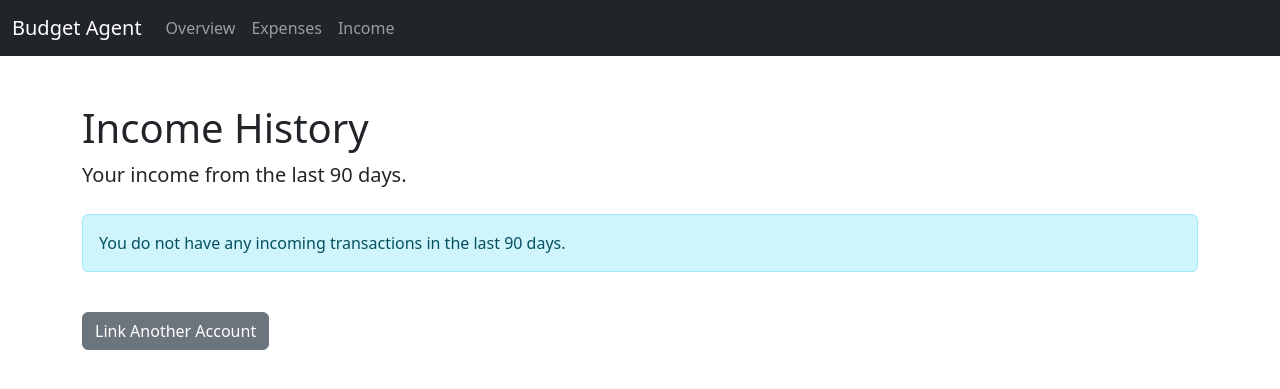
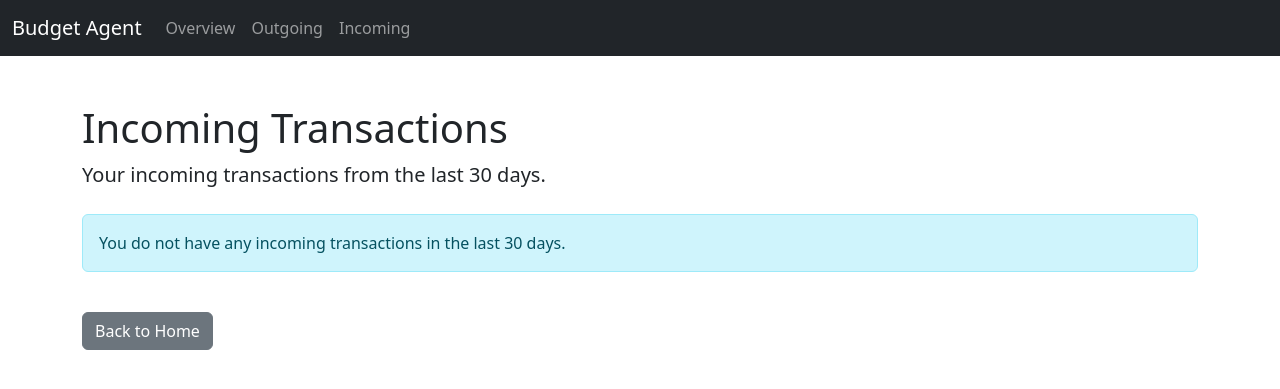
Before and after one commit to roypushpak/personal-finance-agent, a Flask app: template templates/income.html in a window 1280 px wide. Shown: the top 389 px of the page. Run offline with Flask 3, Linux system fonts and the light colour scheme; the template is opened without the code that fills it, so the values that code supplies are empty; parts of the project's set-up code (start-up, migrations or seed data) failed here and were passed over.

Commit message:
feat: Refine categorization with rules for income, savings & interest

```diff
--- a/app.py
+++ b/app.py
@@ -69,7 +69,7 @@ CACHE_FILE = 'transactions_cache.json'
 BUDGET_CATEGORIES = [
     "Groceries", "Restaurants", "Shopping", "Transportation", "Bills & Utilities",
     "Entertainment", "Health & Wellness", "Housing", "Taxes",
-    "Gifts & Donations", "Investments", "Travel", "Personal Care"
+    "Gifts & Donations", "Travel", "Personal Care", "Savings & Transfers"
 ]
 
 def json_date_serializer(obj):
@@ -146,7 +146,7 @@ def categorize_transaction(transaction_name):
 @app.route('/')
 def index():
     if access_token:
-        return redirect(url_for('expenses'))
+        return redirect(url_for('outgoing'))
     return render_template('index.html')
 
 @app.route('/api/create_link_token', methods=['POST'])
@@ -180,7 +180,7 @@ def set_access_token():
         # Clear cache when linking a new account
         if os.path.exists(CACHE_FILE):
             os.remove(CACHE_FILE)
-        return jsonify({'status': 'success', 'redirect_url': url_for('expenses')})
+        return jsonify({'status': 'success', 'redirect_url': url_for('outgoing')})
     except plaid.ApiException as e:
         return jsonify(json.loads(e.body))
 
@@ -215,15 +215,45 @@ def get_processed_transactions():
         print(f"Fetched {len(response['transactions'])} transactions. Now categorizing expenses with AI...")
         incoming_transactions = []
         outgoing_transactions = []
+
+        # Keywords to identify income transactions by name. Case-insensitive.
+        INCOME_KEYWORDS = ['gusto', 'ach electronic credit', 'direct deposit', 'payroll']
+        SAVINGS_KEYWORDS = ['cd deposit']
+        INTEREST_KEYWORDS = ['intrst pymnt', 'interest']
+
         for t in response['transactions']:
             transaction_data = t.to_dict()
-            if transaction_data['amount'] > 0:
+            transaction_name_lower = t.name.lower()
+
+            # Rule 1: Check for explicit income keywords first. This is the most reliable signal.
+            if any(keyword in transaction_name_lower for keyword in INCOME_KEYWORDS):
+                transaction_data['amount'] = abs(transaction_data['amount']) # Ensure amount is positive for display
+                transaction_data['ai_category'] = 'Income'
+                incoming_transactions.append(transaction_data)
+
+            # Rule 2: If not income, check if it's another form of credit (refund).
+            # Plaid uses negative amounts for credits.
+            elif transaction_data['amount'] < 0:
+                transaction_data['amount'] = abs(transaction_data['amount'])
+
+                # Check if it's interest
+                if any(keyword in transaction_name_lower for keyword in INTEREST_KEYWORDS):
+                    transaction_data['ai_category'] = 'Interest'
+                # Otherwise, it's a refund
+                else:
+                    transaction_data['ai_category'] = 'Refund'
+
+                incoming_transactions.append(transaction_data)
+
+            # Rule 3: Check for explicit savings keywords.
+            elif any(keyword in transaction_name_lower for keyword in SAVINGS_KEYWORDS):
+                transaction_data['ai_category'] = 'Savings & Transfers'
+                outgoing_transactions.append(transaction_data)
+
+            # Rule 4: If it's not income or a refund, it must be an expense.
+            else:
                 transaction_data['ai_category'] = categorize_transaction(t.name)
                 outgoing_transactions.append(transaction_data)
-            else:
-                transaction_data['amount'] = abs(transaction_data['amount'])
-                transaction_data['ai_category'] = 'Income'
-                incoming_transactions.append(transaction_data)
 
         # 3. Save the newly processed data to cache
         print("Saving categorized transactions to cache.")
@@ -279,30 +309,30 @@ def overview():
         total_income=total_income
     )
 
-@app.route('/expenses')
-def expenses():
+@app.route('/outgoing')
+def outgoing():
     if not access_token:
         return redirect(url_for('index'))
 
-    _, outgoing, error = get_processed_transactions()
+    _, outgoing_transactions, error = get_processed_transactions()
 
     if error:
         # If product not ready, redirect to overview which handles the loading state
         return redirect(url_for('overview'))
 
-    return render_template('expenses.html', outgoing=outgoing)
+    return render_template('expenses.html', outgoing=outgoing_transactions)
 
-@app.route('/income')
-def income():
+@app.route('/incoming')
+def incoming():
     if not access_token:
         return redirect(url_for('index'))
 
-    incoming, _, error = get_processed_transactions()
+    incoming_transactions, _, error = get_processed_transactions()
 
     if error:
         return redirect(url_for('overview'))
 
-    return render_template('income.html', incoming=incoming)
+    return render_template('income.html', incoming=incoming_transactions)
 
 if __name__ == '__main__':
     # Use a different port to avoid conflicts
--- a/templates/base.html
+++ b/templates/base.html
@@ -13,7 +13,7 @@
   <body>
     <nav class="navbar navbar-expand-lg navbar-dark bg-dark">
       <div class="container-fluid">
-        <a class="navbar-brand" href="{{ url_for('expenses') }}"
+        <a class="navbar-brand" href="{{ url_for('overview') }}"
           >Budget Agent</a
         >
         <button
@@ -38,16 +38,16 @@
             </li>
             <li class="nav-item">
               <a
-                class="nav-link {% if request.path == url_for('expenses') %}active{% endif %}"
-                href="{{ url_for('expenses') }}"
-                >Expenses</a
+                class="nav-link {% if request.path == url_for('outgoing') %}active{% endif %}"
+                href="{{ url_for('outgoing') }}"
+                >Outgoing</a
               >
             </li>
             <li class="nav-item">
               <a
-                class="nav-link {% if request.path == url_for('income') %}active{% endif %}"
-                href="{{ url_for('income') }}"
-                >Income</a
+                class="nav-link {% if request.path == url_for('incoming') %}active{% endif %}"
+                href="{{ url_for('incoming') }}"
+                >Incoming</a
               >
             </li>
           </ul>
--- a/templates/income.html
+++ b/templates/income.html
@@ -1,7 +1,7 @@
-{% extends "base.html" %} {% block title %}Income History{% endblock %} {% block
-content %}
-<h1 class="mt-5">Income History</h1>
-<p class="lead">Your income from the last 90 days.</p>
+{% extends "base.html" %} {% block title %}Incoming Transactions{% endblock %}
+{% block content %}
+<h1 class="mt-5">Incoming Transactions</h1>
+<p class="lead">Your incoming transactions from the last 30 days.</p>
 
 {% if incoming %}
 <table class="table table-striped mt-4">
@@ -10,6 +10,7 @@ content %}
       <th scope="col">Date</th>
       <th scope="col">Name</th>
       <th scope="col">Amount</th>
+      <th scope="col">Category</th>
     </tr>
   </thead>
   <tbody>
@@ -18,15 +19,24 @@ content %}
       <td>{{ t.date }}</td>
       <td>{{ t.name }}</td>
       <td>${{ "%.2f"|format(t.amount) }}</td>
+      <td>
+        {% set category = t.ai_category %} {% if category == 'Income' %} {% set
+        badge_class = 'bg-success' %} {% elif category == 'Interest' %} {% set
+        badge_class = 'bg-primary' %} {% else %} {% set badge_class =
+        'bg-secondary' %} {% endif %}
+        <span class="badge {{ badge_class }}"> {{ category }} </span>
+      </td>
     </tr>
     {% endfor %}
   </tbody>
 </table>
 {% else %}
 <div class="alert alert-info mt-4" role="alert">
-  You do not have any incoming transactions in the last 90 days.
+  You do not have any incoming transactions in the last 30 days.
 </div>
 {% endif %}
 
-<a href="/" class="btn btn-secondary mt-4 mb-5">Link Another Account</a>
+<a href="{{ url_for('index') }}" class="btn btn-secondary mt-4 mb-5"
+  >Back to Home</a
+>
 {% endblock %}
--- a/templates/overview.html
+++ b/templates/overview.html
@@ -3,11 +3,11 @@ block head_scripts %}
 <script src="https://cdn.jsdelivr.net/npm/chart.js"></script>
 {% endblock %} {% block content %}
 <h1 class="mt-5">Your Budget Overview</h1>
-<p class="lead">A 30-day summary of your income and expenses.</p>
+<p class="lead">A 30-day summary of your incoming and outgoing transactions.</p>
 
 <div class="row mt-4">
   <div class="col-md-6">
-    <h2 class="text-center">Expenses by Category</h2>
+    <h2 class="text-center">Outgoing by Category</h2>
     <canvas id="expenseChart"></canvas>
   </div>
   <div class="col-md-6">
```
Also changed, not shown: templates/expenses.html (+5 -5 lines).
